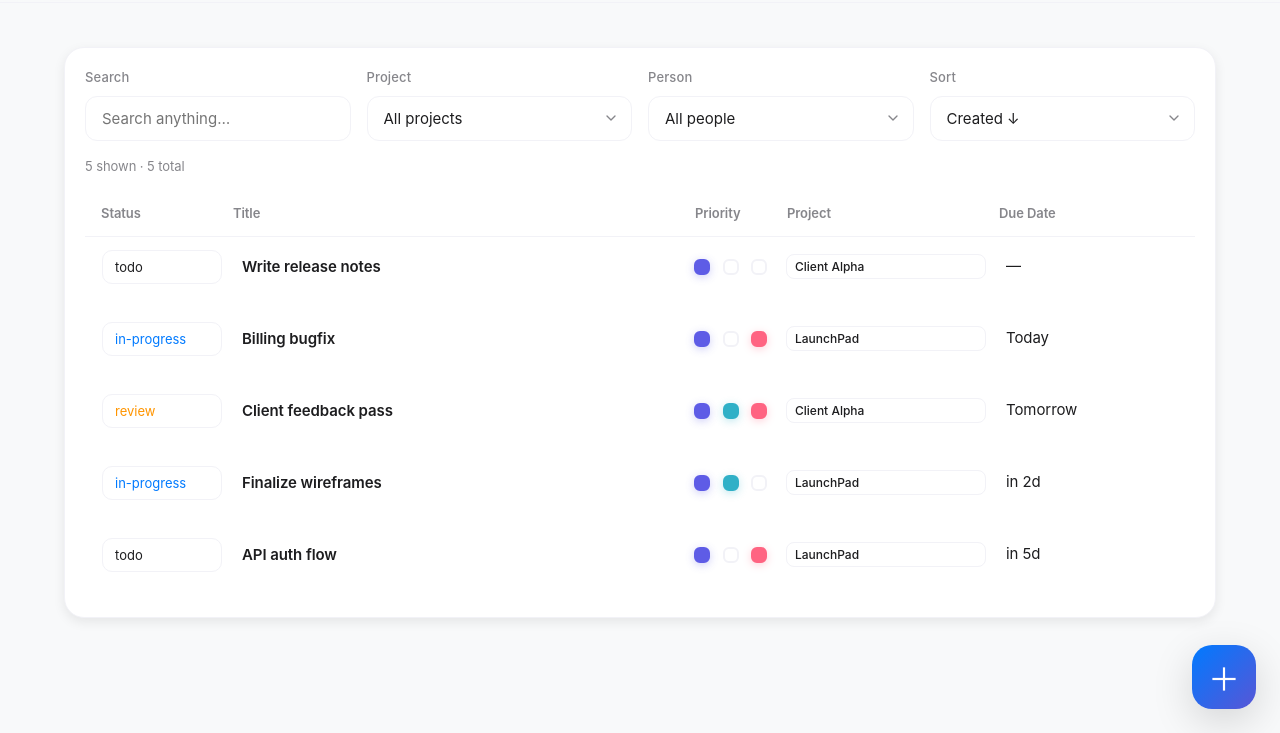
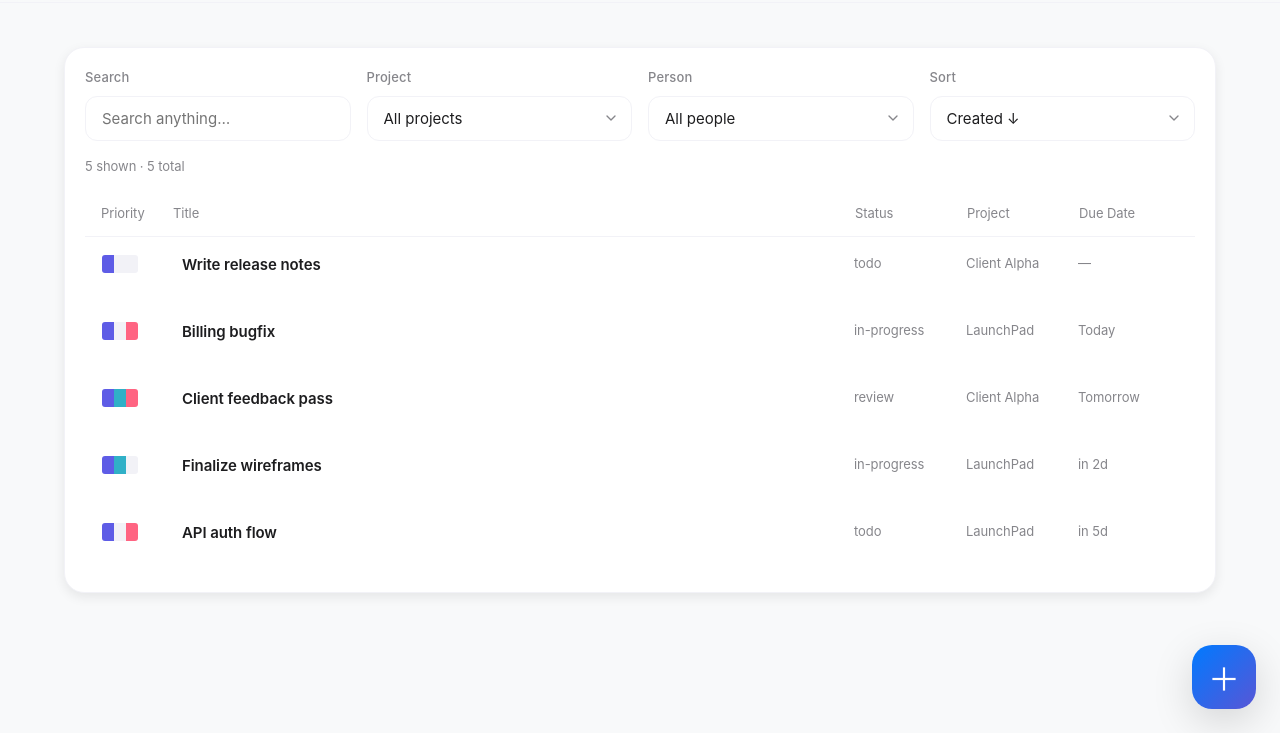
Before and after one commit to st-patrick/job-work-dashboard, a plain HTML site: page index.html in a window 1280 px wide. Shown: the part 67-800 px from the top of the page. Drawn offline with Linux system fonts and the light colour scheme.

Commit message:
make todos easier clickable and styling

```diff
--- a/index.html
+++ b/index.html
@@ -179,7 +179,7 @@
     background:var(--card);
     border-radius:14px;
     padding:12px 16px;display:grid;gap:12px;align-items:center;
-    grid-template-columns: 120px 1fr 80px minmax(140px,200px) minmax(140px,180px);
+    grid-template-columns: 60px 1fr 100px 100px 100px;
     cursor:pointer;transition:all 0.3s var(--transition);
     border:1px solid transparent;
     box-shadow:var(--shadow-medium) transparent;
@@ -193,8 +193,8 @@
   .todoHeader{
     border-bottom:1px solid var(--border);background:var(--panel);
     padding:12px 16px;display:grid;gap:12px;align-items:center;
-    grid-template-columns: 120px 1fr 80px minmax(140px,200px) minmax(140px,180px);
-    font-weight:var(--font-weight-semibold);font-size:13px;color:var(--muted);
+    grid-template-columns: 60px 1fr 100px 100px 100px;
+    font-size:13px;color:var(--muted);
   }
   .todoRow .statusSel{
     width:100%;font-size:13px;border-radius:10px;padding:8px 12px;
@@ -228,10 +228,17 @@
     cursor: pointer;
     font-family:-apple-system, BlinkMacSystemFont, "SF Pro Display", system-ui, sans-serif;
   }
+  .title-cell{
+    display:flex;align-items:center;
+  }
+
   .todoRow .title{
     white-space:nowrap;overflow:hidden;text-overflow:ellipsis;
     font-weight:var(--font-weight-semibold);font-size:15px;
     line-height:1.4;
+    display:inline-block;
+    min-width:fit-content;
+    cursor:text;
   }
   .todoRow .title[contenteditable="true"]{
     outline:2px solid transparent;border-radius:8px;padding:4px 8px;
@@ -241,6 +248,13 @@
     outline:2px solid var(--acc);
     background:color-mix(in oklab,var(--acc) 8%, transparent);
     box-shadow:0 0 0 4px color-mix(in oklab,var(--acc) 15%,transparent);
+  }
+
+  .meta-text{
+    font-size:13px;
+    color:var(--muted);
+    font-weight:var(--font-weight-regular);
+    white-space:nowrap;overflow:hidden;text-overflow:ellipsis;
   }
   .project-name[contenteditable="true"]{outline:2px dashed transparent;border-radius:6px;padding:2px 4px;display:inline-block}
   .project-name:focus{outline:2px dashed var(--acc);background:color-mix(in oklab,var(--acc) 8%, transparent)}
@@ -256,28 +270,55 @@
     .wrap{padding:clamp(8px,2vw,16px)}
     .panel{margin-top:16px;padding:16px;border-radius:16px}
     .fab{width:56px;height:56px;right:16px;bottom:16px;font-size:28px}
-  }
-
-  /* HIU strip - refined */
-  .hiu{display:inline-grid;grid-auto-flow:column;gap:6px;align-items:center}
+
+    /* Mobile layout for todo items */
+    .todoRow .meta-text{
+      font-size:12px;
+      margin:2px 0;
+    }
+    .title-cell{
+      order:-1;
+      margin-bottom:8px;
+    }
+  }
+
+  /* HIU color code - compact portrait bars */
+  .hiu{
+    display:inline-flex;
+    align-items:center;
+    gap:0;
+  }
   .hiu .d{
-    width:16px;height:16px;border-radius:6px;
-    border:2px solid var(--border);background:var(--panel);display:block;
-    transition:all 0.3s var(--transition);cursor:pointer;
+    width:12px;
+    height:18px;
+    border:none;
+    background:var(--border);
+    display:block;
+    transition:all 0.2s var(--transition);
+    cursor:pointer;
     position:relative;
   }
-  .hiu .d:hover{transform:scale(1.1);border-color:color-mix(in oklab,var(--fg) 40%,transparent)}
+  .hiu .d:first-child{
+    border-radius:3px 0 0 3px;
+  }
+  .hiu .d:last-child{
+    border-radius:0 3px 3px 0;
+  }
+  .hiu .d:only-child{
+    border-radius:3px;
+  }
+  .hiu .d:hover{
+    transform:scaleY(1.1);
+    z-index:1;
+  }
   .hiu .d.h.on{
-    background:var(--impact);border-color:var(--impact);
-    box-shadow:0 2px 8px color-mix(in oklab,var(--impact) 30%,transparent);
+    background:var(--impact);
   }
   .hiu .d.i.on{
-    background:var(--important);border-color:var(--important);
-    box-shadow:0 2px 8px color-mix(in oklab,var(--important) 30%,transparent);
+    background:var(--important);
   }
   .hiu .d.u.on{
-    background:var(--urgent);border-color:var(--urgent);
-    box-shadow:0 2px 8px color-mix(in oklab,var(--urgent) 30%,transparent);
+    background:var(--urgent);
   }
 
   .list{display:grid;gap:16px;margin-top:20px}
@@ -1026,9 +1067,9 @@ function renderTodos(){
   el('#countInfo').textContent=`${items.length} shown · ${Object.keys(store.todos).length} total`;
 
   const headerRow = `<div class="todoHeader">
+    <div>Priority</div>
+    <div>Title</div>
     <div>Status</div>
-    <div>Title</div>
-    <div>Priority</div>
     <div>Project</div>
     <div>Due Date</div>
   </div>`;
@@ -1036,20 +1077,17 @@ function renderTodos(){
   todoList.innerHTML=headerRow + items.map(t=>{
     const p=store.projects[t.projectId]; const ei=t.eisen||{impact:0,important:0,urgent:0};
     return `<div class="todoRow" data-id="${t.id}">
-      <select class="statusSel badge status-${t.status||'todo'}" data-act="setStatus" data-id="${t.id}">
-        ${['todo','in-progress','review','done'].map(sv=>`<option value="${sv}" ${t.status===sv?'selected':''}>${sv}</option>`).join('')}
-      </select>
-      <div class="title link" contenteditable="true" spellcheck="false" data-act="editTitle" data-id="${t.id}" title="Click to edit title">${t.title}</div>
       <div class="hiu" data-id="${t.id}">
         <span class="d h ${ei.impact?'on':''}" data-act="toggle" data-k="impact" title="High impact"></span>
         <span class="d i ${ei.important?'on':''}" data-act="toggle" data-k="important" title="Important"></span>
         <span class="d u ${ei.urgent?'on':''}" data-act="toggle" data-k="urgent" title="Urgent"></span>
       </div>
-      <select class="projectSel" data-act="setProject" data-id="${t.id}" style="font-size:12px;border-radius:8px;padding:4px 8px;min-width:120px;background:var(--card);border:1px solid var(--border)">
-        <option value="">(No project)</option>
-        ${Object.values(store.projects).map(proj => `<option value="${proj.id}" ${t.projectId === proj.id ? 'selected' : ''}>${proj.name}</option>`).join('')}
-      </select>
-      <div class="link" style="padding:4px 8px;border-radius:8px;min-width:128px;background:var(--card);cursor:pointer" data-act="openModal" data-id="${t.id}" title="Click to edit todo">${t.due ? fmtDue(t.due) : '—'}</div>
+      <div class="title-cell">
+        <span class="title" contenteditable="true" spellcheck="false" data-act="editTitle" data-id="${t.id}" title="Click to edit title">${t.title}</span>
+      </div>
+      <div class="meta-text">${t.status}</div>
+      <div class="meta-text">${p?.name || '—'}</div>
+      <div class="meta-text">${t.due ? fmtDue(t.due) : '—'}</div>
       <div class="actions"></div>
     </div>`;
   }).join('');
@@ -1095,7 +1133,7 @@ function renderTodos(){
 
     // If clicking on a todo row but not on any specific control element, open the modal
     const todoRow = e.target.closest('.todoRow');
-    if (todoRow && !e.target.dataset.act && !e.target.closest('select, input, button, .hiu .d')) {
+    if (todoRow && !e.target.dataset.act && !e.target.closest('select, input, button, .hiu .d, .title')) {
       const todoId = todoRow.dataset.id;
       if (todoId) {
         openTodoModal(todoId);
@@ -1608,6 +1646,16 @@ el('#bCols')?.addEventListener('click',(e)=>{ const kb=store.kanbans[store.curre
 const dlgTodo=el('#dlgTodo');
 const tId=el('#tId'), tTitle=el('#tTitle'), tNotes=el('#tNotes'), tProject=el('#tProject'), tDue=el('#tDue'), tStatus=el('#tStatus'), selWaitingOn=el('#selWaitingOn'), selWaitingOnMe=el('#selWaitingOnMe'), eisenForm=el('#eisenForm');
 el('#fabAdd').onclick=()=>openTodoModal();
+
+// Close dialogs when clicking on backdrop
+els('dialog').forEach(dialog => {
+  dialog.addEventListener('click', (e) => {
+    if (e.target === dialog) {
+      dialog.close();
+    }
+  });
+});
+
 function setEisenUI(e){ els('.d', eisenForm).forEach(b=>{ const k=b.dataset.k; b.classList.toggle('on', !!e[k]); }); }
 eisenForm.addEventListener('click', (ev)=>{ const btn=ev.target.closest('.d'); if(!btn) return; btn.classList.toggle('on'); });
 function openTodoModal(id=null,presetProjectId=null,presetPersonId=null){
```
